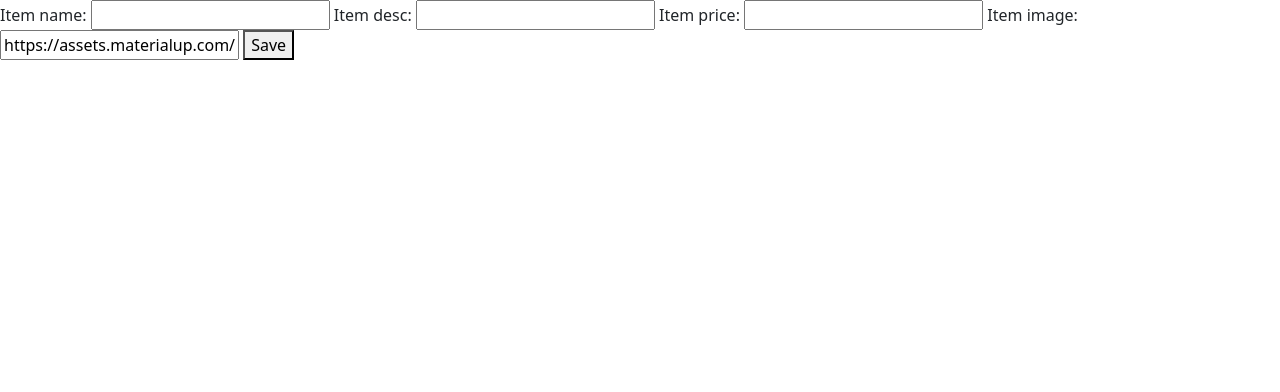
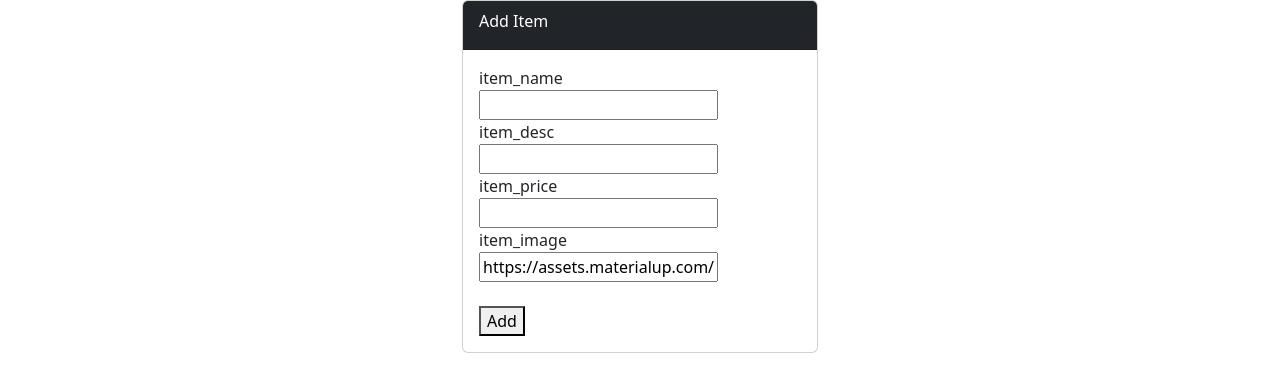
Before and after one commit to panky02/django_apps, a Django app: page /food/add in a window 1280 px wide. Shown: the part 56-448 px from the top of the page. Run offline with Django 4.2, Linux system fonts and the light colour scheme.

Commit message:
Design touchup for item addition

```diff
--- a/food_menu_app/food/templates/food/item-form.html
+++ b/food_menu_app/food/templates/food/item-form.html
@@ -1,8 +1,34 @@
 {% extends 'food/base.html' %}
 {% block body %}
-<form  method="post">
-    {% csrf_token %}
-    {{form}}
-    <button type="submit">Save</button>
-</form>
+<div class = "container">
+    <div class="row">
+        <div class ="col-md-4 offset-md-4">
+            <div class="card">
+                <div class="card-header text-white bg-dark">
+                    <div class="card-title">
+                        Add Item
+                    </div>
+                </div>
+
+                <div class="card-body">
+                    <form method="POST">
+                        {% csrf_token %}
+                        {% for field in form %}
+                        <div class="form-group">
+                            {{field.name}}
+                            <br>
+                            {{field}}
+                        </div>
+                        {% endfor %}
+                        <br>
+                        <button class ="btn-info" type="submit">Add</button>
+                    </form>
+                </div>
+            </div>
+
+        </div>
+    </div>
+
+</div>
+
 {% endblock %}
```
